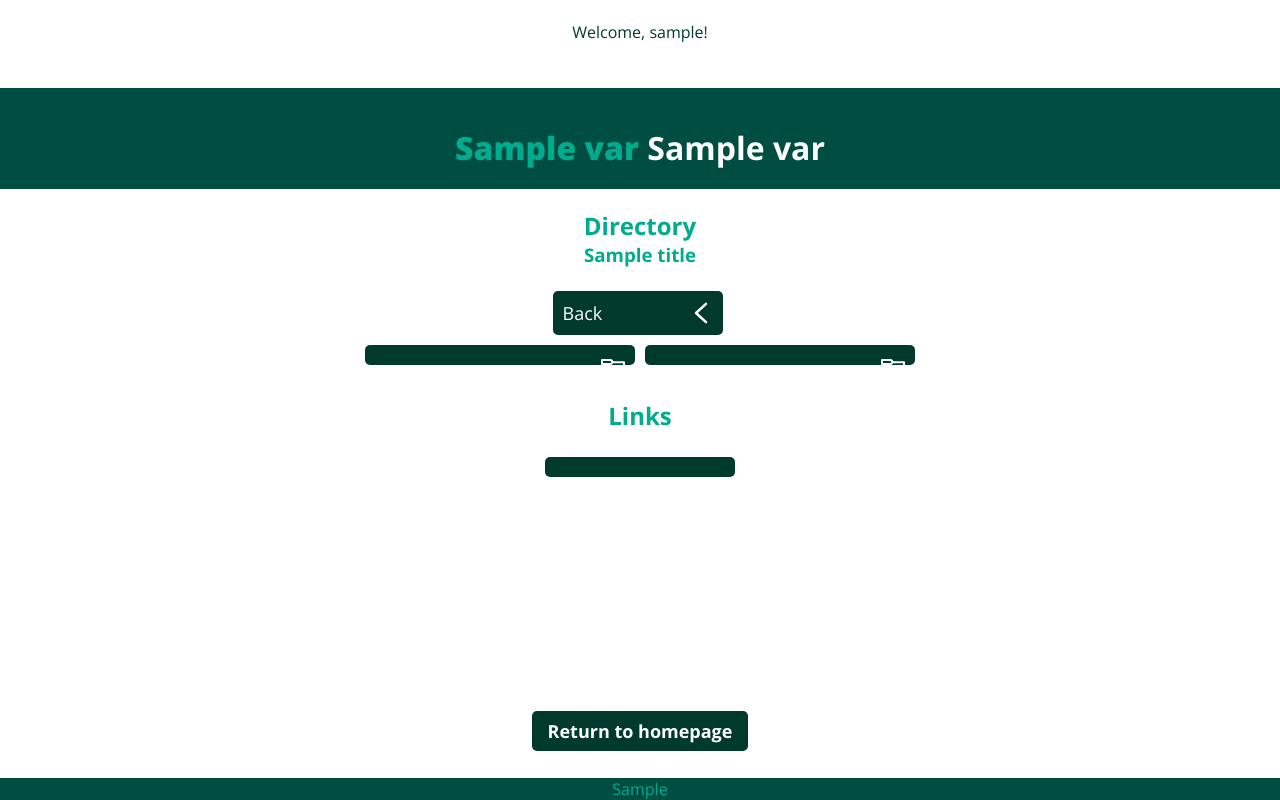
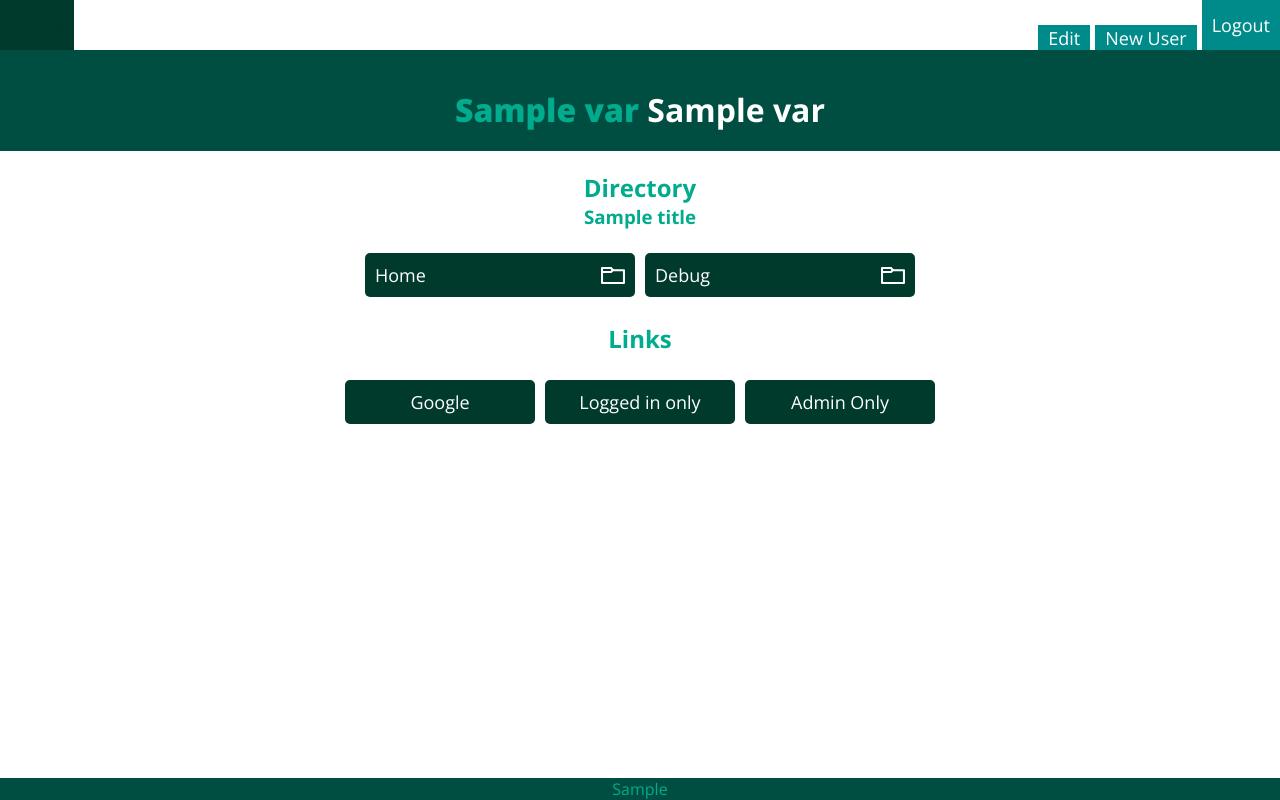
Before and after one commit to Apple-tree-creator/BHS-Student_Portal-Flask_DB, a Flask app: template templates/directory.html in a window 1280 px wide. Run offline with Flask 3, Linux system fonts and the light colour scheme; the template is opened without the code that fills it: values that come from a table or form of the project are taken from there, most other values are stand-ins (such as "Sample title", 1, 10 or a date in 2020); parts of the project's set-up code (start-up, migrations or seed data) failed here and were passed over.

Commit message:
Implemented account based pages

```diff
--- a/main.py
+++ b/main.py
@@ -6,7 +6,7 @@ from datetime import datetime
 # Branch imports
 import os
 from flask_sqlalchemy import SQLAlchemy
-from sqlalchemy import ForeignKey
+from sqlalchemy import ForeignKey, func, or_
 from sqlalchemy.orm import Mapped, mapped_column, relationship
 from wtforms import Form, BooleanField, StringField, validators, PasswordField
 from flask_login import (
@@ -88,22 +88,35 @@ class LoginForm(Form):
 
 # Database models
 class Sites(db.Model):
+    ID: Mapped[int] = mapped_column(primary_key=True, autoincrement=True)
+    owner: Mapped[int] = mapped_column(
+        ForeignKey(
+            "Accounts.ID",
+        )
+    )
     name: Mapped[str] = mapped_column(nullable=False)
     URL: Mapped[str] = mapped_column(primary_key=True, nullable=False)
-    folder: Mapped[str] = mapped_column(ForeignKey("Folders.name"), nullable=False)
+    folder: Mapped[int] = mapped_column(ForeignKey("Folders.ID"), nullable=False)
     description: Mapped[str] = mapped_column(nullable=True)
+    admin: Mapped[int] = mapped_column(default=False)
+    logged_in: Mapped[int] = mapped_column(default=False)
 
 
 class Folders(db.Model):
-    name: Mapped[str] = mapped_column(primary_key=True)
+    ID: Mapped[int] = mapped_column(primary_key=True, autoincrement=True)
+    owner: Mapped[int] = mapped_column(ForeignKey("Accounts.ID"))
+    name: Mapped[str] = mapped_column(nullable=False)
     URL: Mapped[str] = mapped_column(nullable=False)
-    folder: Mapped[str] = mapped_column(nullable=False)
+    folder: Mapped[int] = mapped_column(nullable=False)
+    admin: Mapped[int] = mapped_column(default=False)
+    logged_in: Mapped[int] = mapped_column(default=False)
 
 
 class Accounts(UserMixin, db.Model):
-    userID: Mapped[int] = mapped_column(primary_key=True)
+    ID: Mapped[int] = mapped_column(primary_key=True)
     username: Mapped[str] = mapped_column(nullable=False, unique=True)
     password: Mapped[str] = mapped_column(nullable=False)
+    admin: Mapped[int] = mapped_column(default=False)
 
     def set_password(self, password):
         self.password = generate_password_hash(password)
@@ -112,7 +125,10 @@ class Accounts(UserMixin, db.Model):
         return check_password_hash(self.password, password)
 
     def get_id(self):
-        return str(self.userID)
+        return str(self.ID)
+
+    def is_admin(self):
+        return bool(self.admin)
 
     # Is the account not terminated/banned
     @property
@@ -139,7 +155,7 @@ vars = {
 # this is here cause I'm too lazy to make a dedicated home page so I just made the homepage a folder called 'home'
 @app.route("/")
 def root():
-    return redirect("/home")
+    return redirect("/1")
 
 
 # Logout
@@ -147,7 +163,7 @@ def root():
 @login_required
 def logout():
     logout_user()
-    return redirect("/home")
+    return redirect(url_for("root"))
 
 
 # Login manager
@@ -164,7 +180,9 @@ def login():
         # Query database for usernames matching entered name
         account = (
             db.session.execute(
-                db.select(Accounts).filter(Accounts.username == form.username.data)
+                db.select(Accounts).filter(
+                    func.lower(Accounts.username) == form.username.data.lower()
+                )
             )
             .scalars()
             .first()
@@ -179,6 +197,7 @@ def login():
                 form=form,
                 vars=vars,
                 title="Login",
+                Home=False,
                 success=False,
                 reason="Invalid username",
             )
@@ -190,16 +209,15 @@ def login():
                     f"[{time()}]{GREEN}[INFO]{RESET}: '{BLUE}{form.username.data}{RESET}' Logged in successfully"
                 )
                 login_user(account, remember=False)
-                return redirect("/home")
+                return redirect(url_for("root"))
 
             # Wrong password
             else:
                 # This variable is for reseting admin password
                 global pass_reset
-                print(pass_reset)
 
                 # If account is Admin
-                if account.userID == 0:
+                if account.ID == 0:
                     if pass_reset == form.password.data:
                         print("resetinng")
 
@@ -224,6 +242,15 @@ def login():
                         print(
                             f"[{time()}]{YELLOW}[WARN]{RESET}: Admin login attempt failed. To reset password, enter '{pass_reset}' into password field and check console"
                         )
+                        return render_template(
+                            "login.html",
+                            form=form,
+                            vars=vars,
+                            title="Login",
+                            Home=False,
+                            success=False,
+                            reason="Incorrect password",
+                        )
 
                 else:
                     print(
@@ -234,79 +261,99 @@ def login():
                         form=form,
                         vars=vars,
                         title="Login",
+                        Home=False,
                         success=False,
                         reason="Incorrect password",
                     )
 
-    return render_template("login.html", form=form, title="login", vars=vars)
+    return render_template(
+        "login.html", form=form, title="login", Home=False, vars=vars
+    )
 
 
 @app.route("/account")
 def account():
-    return render_template("register.html", vars=vars, title="Accounts")
+    return render_template(
+        "register.html",
+        vars=vars,
+        title="Accounts",
+        Home=False,
+    )
 
 
 # Main site
-@app.route("/<string:name>")
-def directory(name):
+@app.route("/<int:id>")
+def directory(id):
     print("\n")
     # very basic anti-table dropping (Sanitize input)
     # for more info, refer to https://cdn.prod.website-files.com/681e366f54a6e3ce87159ca4/6877c77e021072217466290e_bobby-tables.png
-    if enable_debug == True and (";" in name or '"' in name or "'" in name):
-        print(f"[{time()}]{YELLOW}[WARN]: Dangerous characters found in request{RESET}")
-        abort(403)
 
     # converts '%' to ' '
     # this is cause URL links do not support spaces
-    name = name.replace("%20", " ")
-
-    # sets up database query by connecting to databse
-
-    # this gets all the sites in the current folder if there are any
-    sites = list(
-        db.session.execute(
-            db.select(Sites.name, Sites.URL, Sites.description).filter(
-                Sites.folder == name.title()
-            )
+    if current_user.is_anonymous:
+        folders = list(
+            db.session.execute(
+                db.select(Folders).filter(
+                    (Folders.folder == id)
+                    & (Folders.logged_in == 0)
+                    & (Folders.admin == 0)
+                )
+            ).scalars()
         )
+        sites = list(
+            db.session.execute(
+                db.select(Sites).filter(
+                    (Sites.folder == id) & (Sites.logged_in == 0) & (Sites.admin == 0)
+                )
+            ).scalars()
+        )
+    else:
+        folders = list(
+            db.session.execute(
+                db.select(Folders).filter(
+                    or_(
+                        Folders.owner == current_user.ID,
+                        Folders.owner.is_(None),
+                        Folders.logged_in == 1,
+                        Folders.admin == current_user.is_admin(),
+                    )
+                    & (Folders.folder == id)
+                )
+            ).scalars()
+        )
+        sites = list(
+            db.session.execute(
+                db.select(Sites).filter(
+                    or_(
+                        Sites.owner == current_user.ID,
+                        Sites.owner.is_(None),
+                        Sites.logged_in == 1,
+                        Sites.admin == current_user.is_admin(),
+                    )
+                    & (Sites.folder == id)
+                )
+            ).scalars()
+        )
+    pre_folder = (
+        db.session.execute(db.select(Folders.folder).filter(Folders.ID == id))
+        .scalars()
+        .first()
     )
-
-    # this gets all the folders in the current folder if there are any
-    folders = list(
-        db.session.execute(
-            db.select(Folders.name, Folders.URL, Folders.folder).filter(
-                Folders.folder == name.title()
-            )
-        )
-    )
-
-    # checks for the folder/directory the current folder is in
-    # e.g. 'Tools' folder is in the 'Home' folder so return 'Home'
-    # this makes the 'back' button work
-    back = list(
-        db.session.execute(
-            db.select(Folders.folder).filter(Folders.name == name.title())
-        )
-    )
-    for back in back:
-        back = back[0].replace(" ", "%20")
+    cur_folder = db.session.execute(
+        db.select(Folders.name).filter(Folders.ID == id)
+    ).first()
 
     if enable_debug == True:
         print(
-            f'[{time()}]{YELLOW}[DEBUG]{RESET}: Found {BLUE}{len(folders)} folders{RESET} and {BLUE}{len(sites)} links{RESET} in requested folder "{BLUE}{name}{RESET}"'
+            f'[{time()}]{YELLOW}[DEBUG]{RESET}: Found {BLUE}{len(folders)} folders{RESET} and {BLUE}{len(sites)} links{RESET} in requested folder "{BLUE}{id}{RESET}"'
         )  # debug
 
     # if var "back" is empty, return 404
     # "back" being empty means that the current folder has no upper directory meaning it's either un-accessible or doesn't exist
-    if not back:
+    if not pre_folder and id != 1:
         # the easter eggs are located here as to prevent them from conflicting with folders
         # a.k.a. it wont show the easter eggs if there is a folder with the same name
-        if name == "dad":
-            abort(410, description="")
-
-        elif name == "mom":
-            abort(413, description="")
-        elif enable_debug == True:
+        if enable_debug == True:
             print(
                 f"[{time()}]{RED}[ERROR]: Requested folder has no upper directory. Either invalid or inaccessible.{RESET}"
             )
@@ -317,14 +364,28 @@ def directory(name):
     else:
         username = None
     # render(compile) the templates into one html file that the end user would see
+    if id == 1:
+        Home = True
+    else:
+        Home = False
+
+    # Convert iterators to lists (this consumes them, but we need the data for the template)
+    # Check if both lists are empty
+    if not sites and not folders:
+        empty = True
+    else:
+        empty = False
+
     return render_template(
         "directory.html",
         vars=vars,
-        title=name,
+        title=cur_folder,
+        Home=Home,
         sites=sites,
         folders=folders,
-        back=back,
+        back=pre_folder,
         username=username,
+        empty=empty,
     )
 
 
--- a/static/style.css
+++ b/static/style.css
@@ -230,8 +230,38 @@ a {
 
 /* new stuff */
 .accountbar {
-    display: flexbox;
+    display: flex;
     align-items: center;
-    justify-content: end;
-    padding: 5px;
+    height: 50px;
+    p{
+        align-content: center;
+        background-color: var(--contrast-color);
+        margin-right: auto;
+        height: 100%;
+        padding-left: 10px;
+        padding-right: 10px;
+    }
 }
+
+.accnt-log {
+    margin-left: 5px;
+    align-content: center;
+    display: block;
+    background-color: darkcyan;
+    padding-left: 10px;
+    padding-right: 10px;
+    width: fit-content;
+    height: 100%;
+}
+
+.accnt-button {
+    margin-left: 5px;
+    align-content: center;
+    display: block;
+    background-color: darkcyan;
+    padding-left: 10px;
+    padding-right: 10px;
+    width: fit-content;
+    margin-top: auto;
+    height: 50%;
+}
--- /dev/null
+++ b/templates/account.html
@@ -0,0 +1,20 @@
+<div class="accountbar">
+  {% if username %}
+    <p>{{ username }}</p>
+    <div class="accnt-button">
+      <a href="">Edit</a>
+    </div>
+    <div class="accnt-button">
+      <a href="">New User</a>
+    </div>
+    <div class="accnt-log">
+      <a href="{{ url_for("logout") }}">Logout</a>
+    </div>
+
+  {% else %}
+    <div class="accnt-log">
+      <a href="{{ url_for('login') }}">Login</a>
+    </div>
+  {% endif %}
+  </div>
+</div>
--- a/templates/directory.html
+++ b/templates/directory.html
@@ -2,10 +2,10 @@
 {% block content %}
 <div class="container">
     <h2>Directory</h2>
-    <h3>{{ title }}</h3>
+    <h3>{{ title[0] }}</h3>
     <div class="buttons-container">
         <!-- Show the 'Back' button when not in the homepage -->
-        {% if title.title() != "Home" %}
+        {% if Home == False %}
             <a href="{{ back }}">
                 <div class="back-button"><span class="anim-text">Back</span><span class="icon"><img src="/static/images/previous.svg" alt="back button"></span></div>
             </a>
@@ -14,34 +14,28 @@
     <!-- Folders -->
     <div class="buttons-container">
         {% for folders in folders %}
-            <a href="{{ folders[1] }}">
-                <div class="folder-button"><span class="anim-text"  title="{{ folders[0] }}">{{ folders[0][:19] }}</span><span class="icon"><img src="/static/images/folder.svg" alt="folder"></span></div>
+            <a href="{{ folders.URL }}">
+                <div class="folder-button"><span class="anim-text"  title="{{ folders.name }}">{{ folders.name[:19] }}</span><span class="icon"><img src="/static/images/folder.svg" alt="folder"></span></div>
             </a>
         {% endfor %}
     </div>
     {% if sites %}
         <h2>Links</h2>
     {% endif %}
-    <!-- Show error message if there are links -->
-    {% if not sites and not folders%}
+    <!-- Show error message if there are no links -->
+    {% if empty == True %}
         <h2 class="error">Folder is empty</h2>
     {% endif %}
     <!-- Links -->
     <div class="buttons-container">
         {% for sites in sites %}
-            {% if sites[2] %}
-                <a href="{{ sites[1] }}" target="_blank" rel="opener">
-                    <div class="link-button" title="{{ sites[2] }}">{{ sites[0][:19] }}</div>
-                </a>
-            {% else %}
-                <a href="{{ sites[1] }}" target="_blank" rel="opener">
-                    <div class="link-button" title="{{ sites[0] }}">{{ sites[0][:19] }}</div>
-                </a>
-            {% endif %}
+            <a href="{{ sites.URL }}" target="_blank" rel="opener">
+                <div class="link-button" title="{{ sites.description }}">{{ sites.name[:19] }}</div>
+            </a>
         {% endfor %}
     </div>
 </div>
-{% if title.title() != "Home" %}
+{% if Home == False %}
     <div class="home-button-container">
         <a href="/home">
             <div class="home-button"><span class="anim-text">Return to homepage</span></div>
--- a/templates/error.html
+++ b/templates/error.html
@@ -19,7 +19,7 @@
     <h2>Page not accessible due to error:</h2>
     <h3 class="error">{{ error }}</h3>
     <div class="buttons-container">
-        <a href="/home">
+        <a href="{{ url_for("root") }}">
             <div class="link-button"><span class="anim-text">Return to home</span></div>
         </a>
     </div>
--- a/templates/header.html
+++ b/templates/header.html
@@ -2,7 +2,7 @@
     <h1><span>{{ vars['heading_brand'] }}</span> {{ vars['heading'] }}</h1>
 </div>
 <!-- Show the welcome message only on the homepage -->
-{% if title.title() == "Home" %}
+{% if Home == True %}
     <h1 class="welcome-message">{{ vars['greeting'] }}</h1>
     <p>{{ vars['slogan'] }}</p>
 {% endif %}
--- a/templates/layout.html
+++ b/templates/layout.html
@@ -14,7 +14,7 @@
     </style>
 </head>
 <body>
-    {% include 'loggedIn.html' %}
+    {% include 'account.html' %}
     {% include 'header.html' %}
     {% block content %}{% endblock %}
     {% include 'boring.html' %}
--- a/templates/loggedIn.html
+++ /dev/null
@@ -1,8 +0,0 @@
-<div class="accountbar">
-  {% if username %}
-    <p>Welcome, {{ username }}!</p>
-    <a href="{{ url_for("logout") }}">Logout</a>
-  {% else %}
-    <a href="{{ url_for('login') }}">Login</a>
-  {% endif %}
-</div>
```
Also changed, not shown: 2 other files.
